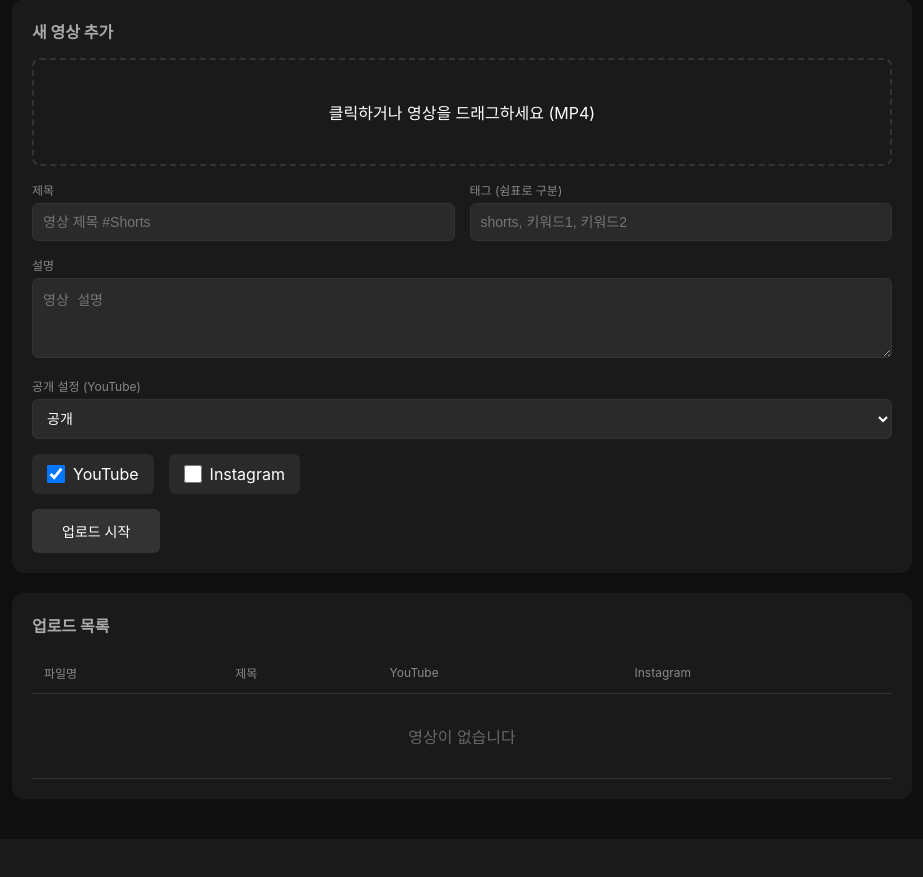
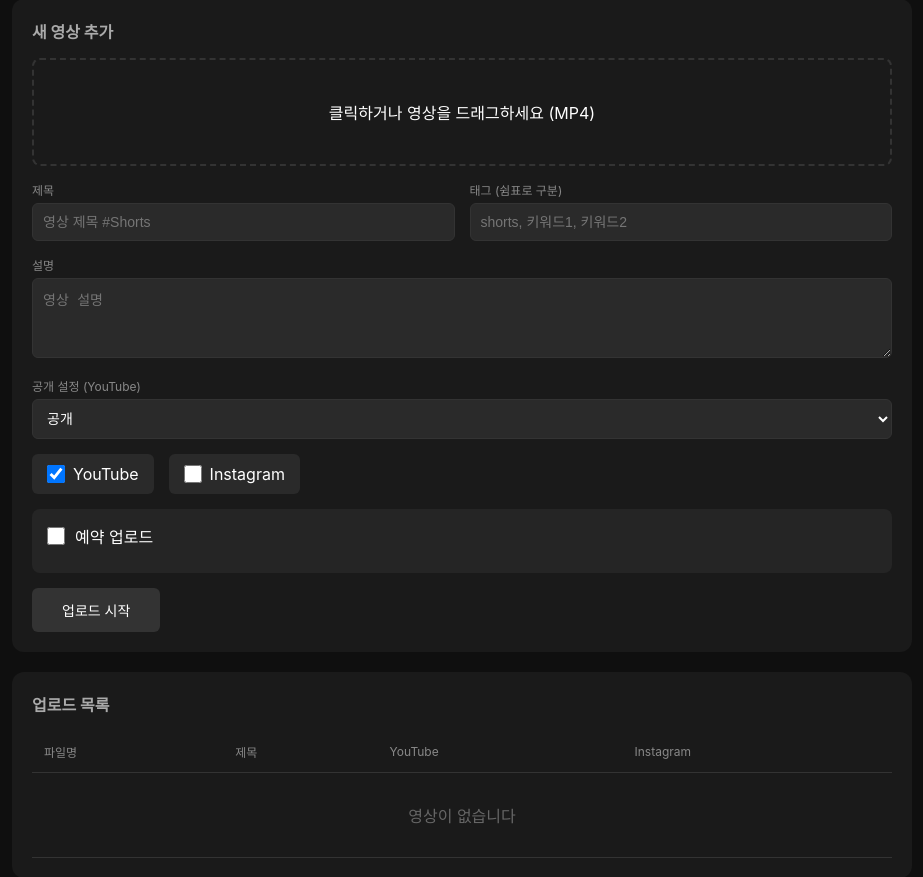
Before and after one commit to CMGGOLF/shorts-uploader, a Flask app: page / in a window 1280 px wide. Shown: the part 140-1017 px from the top of the page, without its empty margins (178-1101 px from the left). Before the commit the page ends 919 px from the top, so only its background shows below. Run offline with Flask 3, Linux system fonts and the light colour scheme; data that the repository does not hold is empty.

Commit message:
Implement scheduling for uploads
Added scheduling feature for uploads with date and time inputs.

```diff
--- a/templates/index.html
+++ b/templates/index.html
@@ -66,7 +66,7 @@
             color: #888;
             margin-bottom: 5px;
         }
-        input[type="text"], textarea, select {
+        input[type="text"], input[type="date"], input[type="time"], textarea, select {
             width: 100%;
             background: #2a2a2a;
             border: 1px solid #333;
@@ -91,6 +91,24 @@
             cursor: pointer;
         }
         .platform-check input { width: 18px; height: 18px; }
+        .schedule-section {
+            margin-top: 15px;
+            padding: 15px;
+            background: #252525;
+            border-radius: 8px;
+        }
+        .schedule-toggle {
+            display: flex;
+            align-items: center;
+            gap: 10px;
+            margin-bottom: 10px;
+        }
+        .schedule-toggle input { width: 18px; height: 18px; }
+        .schedule-inputs {
+            display: none;
+            gap: 15px;
+        }
+        .schedule-inputs.active { display: flex; }
         .btn {
             background: #4CAF50;
             color: #fff;
@@ -120,6 +138,7 @@
         }
         .status-uploading { background: #ff9800; }
         .status-completed { background: #4CAF50; }
+        .status-scheduled { background: #2196F3; }
         .status-error { background: #f44336; }
         .progress-bar {
             width: 100px;
@@ -202,6 +221,23 @@
                 </label>
             </div>
 
+            <div class="schedule-section">
+                <label class="schedule-toggle">
+                    <input type="checkbox" id="schedule-toggle">
+                    <span>예약 업로드</span>
+                </label>
+                <div class="schedule-inputs" id="schedule-inputs">
+                    <div class="form-group">
+                        <label>날짜</label>
+                        <input type="date" id="schedule-date">
+                    </div>
+                    <div class="form-group">
+                        <label>시간</label>
+                        <input type="time" id="schedule-time">
+                    </div>
+                </div>
+            </div>
+
             <button class="btn" id="upload-btn" disabled>업로드 시작</button>
         </div>
 
@@ -229,7 +265,13 @@
         const uploadArea = document.getElementById('upload-area');
         const fileInput = document.getElementById('file-input');
         const uploadBtn = document.getElementById('upload-btn');
+        const scheduleToggle = document.getElementById('schedule-toggle');
+        const scheduleInputs = document.getElementById('schedule-inputs');
         let selectedFile = null;
+
+        scheduleToggle.addEventListener('change', () => {
+            scheduleInputs.classList.toggle('active', scheduleToggle.checked);
+        });
 
         uploadArea.addEventListener('click', () => fileInput.click());
         uploadArea.addEventListener('dragover', (e) => {
@@ -272,6 +314,11 @@
                 formData.append('platforms', 'instagram');
             }
 
+            if (scheduleToggle.checked) {
+                formData.append('schedule_date', document.getElementById('schedule-date').value);
+                formData.append('schedule_time', document.getElementById('schedule-time').value);
+            }
+
             uploadBtn.disabled = true;
             uploadBtn.textContent = '업로드 중...';
 
@@ -300,6 +347,8 @@
             document.getElementById('title').value = '';
             document.getElementById('description').value = '';
             document.getElementById('tags').value = '';
+            scheduleToggle.checked = false;
+            scheduleInputs.classList.remove('active');
         }
 
         async function loadVideos() {
@@ -334,6 +383,9 @@
             if (status.status === 'completed') {
                 return `<a href="${status.url}" target="_blank">완료</a>`;
             }
+            if (status.status === 'scheduled') {
+                return `<span class="status-badge status-scheduled">예약됨</span>`;
+            }
             if (status.status === 'error') {
                 return `<span class="status-badge status-error" title="${status.message}">오류</span>`;
             }
```
